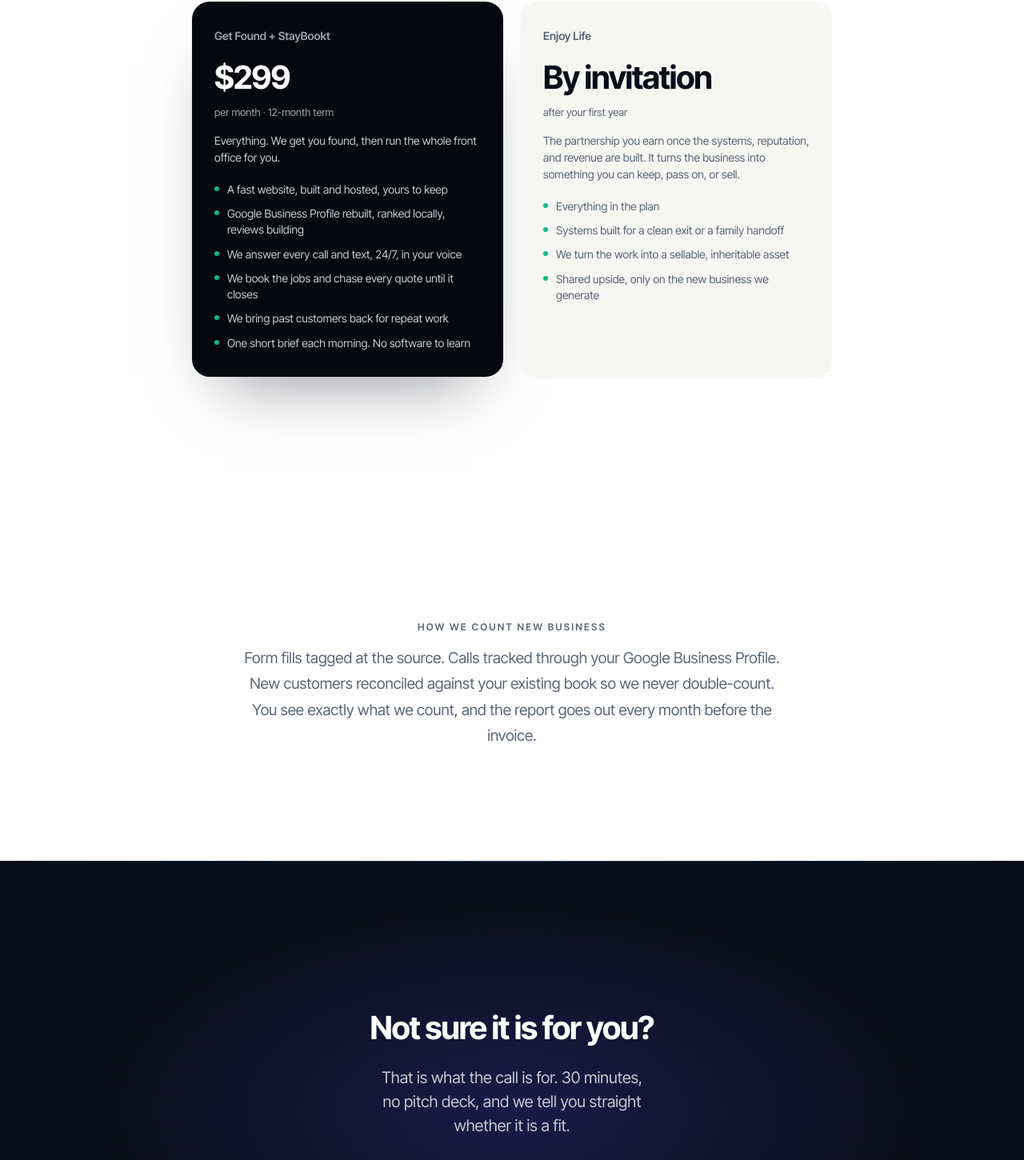
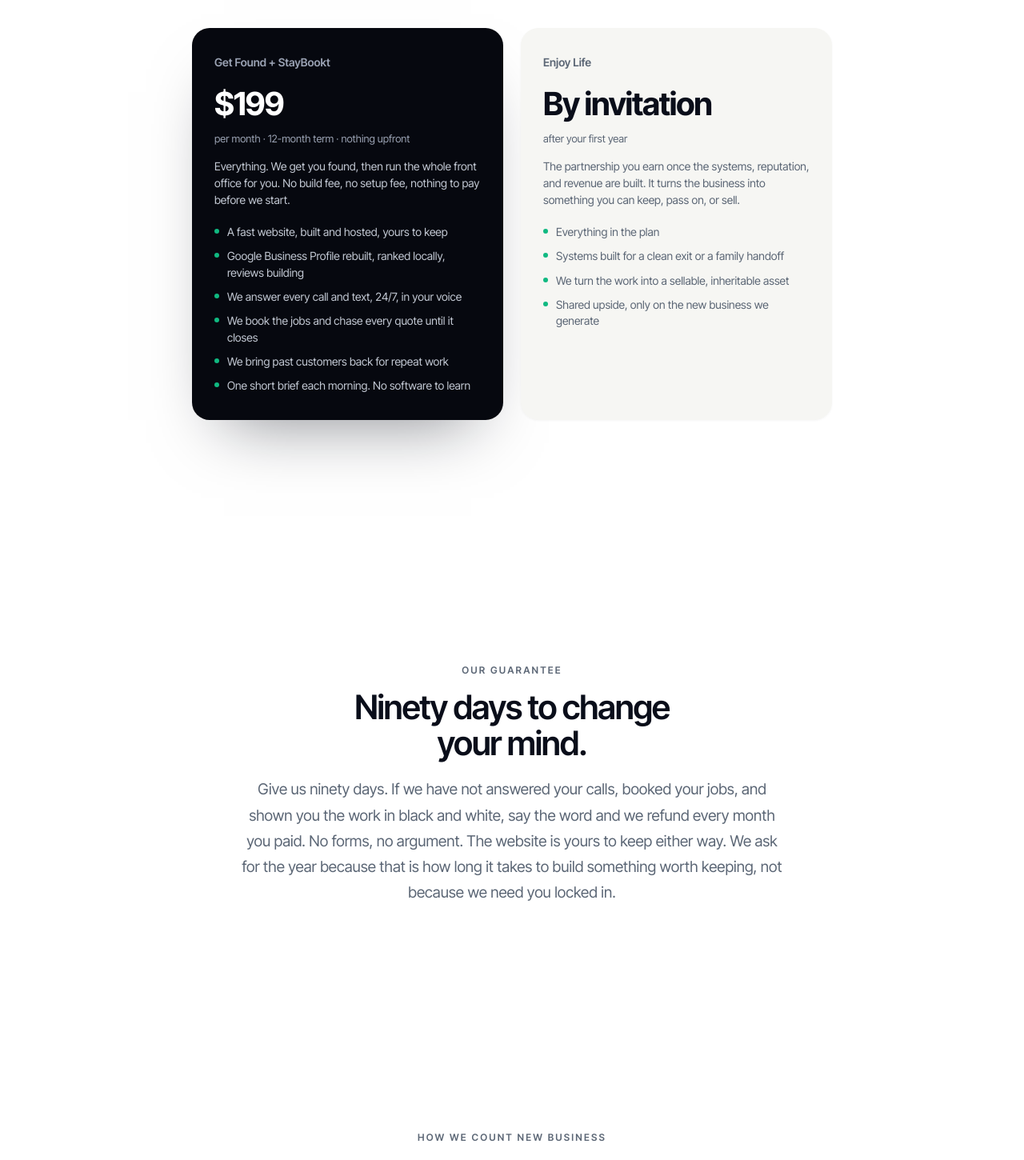
Before and after one commit to staybookt/staybookt-investor, a Next.js app: page /pricing in a window 1280 px wide. Shown: the part 760-2210 px from the top of the page at 80% size. Built offline with nearby package versions, Linux system fonts and the light colour scheme; no server answers.

Commit message:
Pricing decision: $199/mo, nothing upfront, 12-month term, 90-day money-back guarantee. Rolled across pricing page (new guarantee section), how-it-works, FAQ schema, and lib/site single source of truth

```diff
--- a/app/pricing/page.tsx
+++ b/app/pricing/page.tsx
@@ -7,7 +7,7 @@ export const metadata = {
   title: 'Pricing',
   alternates: { canonical: '/pricing' },
   description:
-    'One monthly plan gets you found and runs your whole front office: your website, an AI receptionist with a real person behind it, booking, quotes, reviews, and a daily brief. Enjoy Life is an invite-only partnership earned after your first year.',
+    'One plan. $199 a month, nothing upfront. We get you found and run your whole front office: your website, an AI receptionist with a real person behind it, booking, quotes, reviews, and a daily brief. Ninety days to change your mind, or we refund every month you paid.',
 };
 
 type PriceTier = {
@@ -22,9 +22,9 @@ type PriceTier = {
 const TIERS: PriceTier[] = [
   {
     nm: 'Get Found + StayBookt',
-    pr: '$299',
-    u: 'per month · 12-month term',
-    ds: 'Everything. We get you found, then run the whole front office for you.',
+    pr: '$199',
+    u: 'per month · 12-month term · nothing upfront',
+    ds: 'Everything. We get you found, then run the whole front office for you. No build fee, no setup fee, nothing to pay before we start.',
     dark: true,
     points: [
       'A fast website, built and hosted, yours to keep',
@@ -64,8 +64,9 @@ export default function PricingPage() {
             One plan. <span className="grad">Everything you need.</span>
           </h1>
           <p className="lead reveal d2">
-            No setup fee, no menu. One simple monthly plan gets you found and runs your whole front
-            office. Enjoy Life is the partnership you earn after your first year.
+            $199 a month. Nothing upfront, no setup fee, no menu. One plan gets you found and runs
+            your whole front office. Ninety days to change your mind. Enjoy Life is the partnership
+            you earn after your first year.
           </p>
         </div>
       </section>
@@ -129,6 +130,39 @@ export default function PricingPage() {
         <div className="wrap-narrow prose" style={{ textAlign: 'center' }}>
           <Reveal>
             <div className="eyebrow" style={{ marginBottom: 14 }}>
+              Our guarantee
+            </div>
+          </Reveal>
+          <Reveal delay={1}>
+            <h3
+              style={{
+                margin: '0 auto',
+                fontSize: 'clamp(26px,3.4vw,42px)',
+                fontWeight: 600,
+                letterSpacing: '-.03em',
+                lineHeight: 1.08,
+                maxWidth: '18ch',
+              }}
+            >
+              Ninety days to change your mind.
+            </h3>
+          </Reveal>
+          <Reveal delay={2}>
+            <p style={{ margin: '20px auto 0', textAlign: 'center' }}>
+              Give us ninety days. If we have not answered your calls, booked your jobs, and shown
+              you the work in black and white, say the word and we refund every month you paid. No
+              forms, no argument. The website is yours to keep either way. We ask for the year
+              because that is how long it takes to build something worth keeping, not because we
+              need you locked in.
+            </p>
+          </Reveal>
+        </div>
+      </section>
+
+      <section className="section center">
+        <div className="wrap-narrow prose" style={{ textAlign: 'center' }}>
+          <Reveal>
+            <div className="eyebrow" style={{ marginBottom: 14 }}>
               How we count new business
             </div>
           </Reveal>
--- a/components/StructuredData.tsx
+++ b/components/StructuredData.tsx
@@ -3,8 +3,12 @@
 
 const FAQ: [string, string][] = [
   [
+    'What does it cost?',
+    'One plan, $199 a month, with nothing upfront. No build fee and no setup fee. It runs on a 12-month term, and you get ninety days to change your mind.',
+  ],
+  [
     'What if I want to cancel?',
-    'The plan runs on a 12-month term, then continues month to month. Whenever you leave, you keep everything that matters: the website code, the Google Business Profile login, the customer list, and the review tools. No locked-in dependencies.',
+    'You get ninety days to change your mind. If we have not delivered, tell us and we refund every month you paid. After that the plan runs on a 12-month term, then continues month to month. Whenever you leave, you keep everything that matters: the website code, the Google Business Profile login, the customer list, and the review tools. No locked-in dependencies.',
   ],
   [
     'What if you go out of business?',
@@ -20,7 +24,7 @@ const FAQ: [string, string][] = [
   ],
   [
     'What is included in the plan?',
-    'Getting found and running it, together: your website and Google presence, an AI receptionist with a real person behind it, booking, quote follow-up, reviews, and a short daily brief. One simple monthly plan, rolling out to clients through 2026.',
+    'Getting found and running it, together: your website and Google presence, an AI receptionist with a real person behind it, booking, quote follow-up, reviews, and a short daily brief. One plan at $199 a month, rolling out to clients through 2026.',
   ],
 ];
 
@@ -33,7 +37,7 @@ export default function StructuredData() {
       url: 'https://www.staybookt.com',
       email: 'info@staybookt.com',
       description:
-        'StayBookt gets service businesses found and runs their whole front office: website, an AI receptionist with a real person behind it, booking, quotes, reviews, and a daily brief. One simple monthly plan.',
+        'StayBookt gets service businesses found and runs their whole front office: website, an AI receptionist with a real person behind it, booking, quotes, reviews, and a daily brief. One plan at $199 a month, nothing upfront.',
       areaServed: [{ '@type': 'Country', name: 'Canada' }, { '@type': 'Country', name: 'United States' }],
       founder: [
         { '@type': 'Person', name: 'Jacob Charendoff' },
--- a/lib/site.ts
+++ b/lib/site.ts
@@ -11,11 +11,15 @@ export const EMAIL = 'info@staybookt.com';
 export const PHONE_DISPLAY: string | null = null;
 export const PHONE_HREF: string | null = null;
 
-// Confirmed public ladder. Get Found (one-time) + StayBookt (monthly) +
-// Enjoy Life (invite-only, 5% of new business). Numbers live here so nothing drifts.
+// Confirmed public pricing (July 13 2026). ONE plan: Get Found + StayBookt bundled
+// at $199/mo, nothing upfront, 12-month term, 90-day money-back guarantee.
+// Enjoy Life stays invite-only (5% of NEW business only) after year one.
+// Numbers live here so nothing drifts.
 export const PRICING = {
-  build: '$1,750',
-  care: '$199',
+  monthly: '$199',
+  upfront: 'Nothing upfront',
+  term: '12-month term',
+  guarantee: '90-day money-back',
   performance: '5%',
 } as const;
 
@@ -36,49 +40,35 @@ export type Tier = {
 
 export const TIERS: Tier[] = [
   {
-    name: 'Get Found',
-    scope: 'The website',
-    tagline: 'A site that gets you found and makes you look like the pro you are.',
-    upfront: '$1,750',
-    upfrontNote: 'one-time',
-    recurring: null,
-    commission: null,
-    terms: 'Pay once. The site is yours to keep.',
-    points: [
-      'Custom, mobile-first website',
-      'Google Business Profile rebuilt',
-      'Search and reviews foundation',
-      'Tap-to-call and booking wired in',
-    ],
-  },
-  {
-    name: 'StayBookt',
-    scope: 'We run the front of your business',
-    tagline: 'We run the front of your business. You just do the work.',
-    upfront: '$1,750',
-    upfrontNote: 'to build',
+    name: 'Get Found + StayBookt',
+    scope: 'One plan. Everything you need.',
+    tagline: 'We get you found, then run the whole front office for you.',
+    upfront: 'Nothing upfront',
+    upfrontNote: 'no build fee, no setup fee',
     recurring: '$199/mo',
     commission: null,
-    terms: 'The front office, run for you. Cancel anytime.',
+    terms: '12-month term. Ninety days to change your mind, or we refund every month you paid.',
     recommended: true,
     points: [
-      'Everything in Get Found',
-      'We answer your phone and texts, 24/7',
-      'We capture every lead and book the jobs',
-      'We chase quotes, follow-ups, and past customers',
+      'A fast website, built and hosted, yours to keep',
+      'Google Business Profile rebuilt, ranked locally, reviews building',
+      'We answer every call and text, 24/7, in your voice',
+      'We book the jobs and chase every quote until it closes',
+      'We bring past customers back for repeat work',
+      'One short brief each morning. No software to learn',
     ],
   },
   {
     name: 'Enjoy Life',
     scope: 'A partnership, by invitation',
-    tagline: 'We turn the business into an asset you can walk away from.',
+    tagline: 'We turn the business into an asset you can keep, pass on, or sell.',
     upfront: 'By invitation',
-    upfrontNote: 'invite-only',
+    upfrontNote: 'after your first year',
     recurring: null,
     commission: '5%',
     terms: 'Invite-only. The 5% is only on the new business we generate.',
     points: [
-      'Everything in StayBookt',
+      'Everything in the plan',
       'Systems built for a clean exit or a family handoff',
       'We turn a job into a sellable, inheritable asset',
       'We share the upside: 5% of the new business we generate',
```
